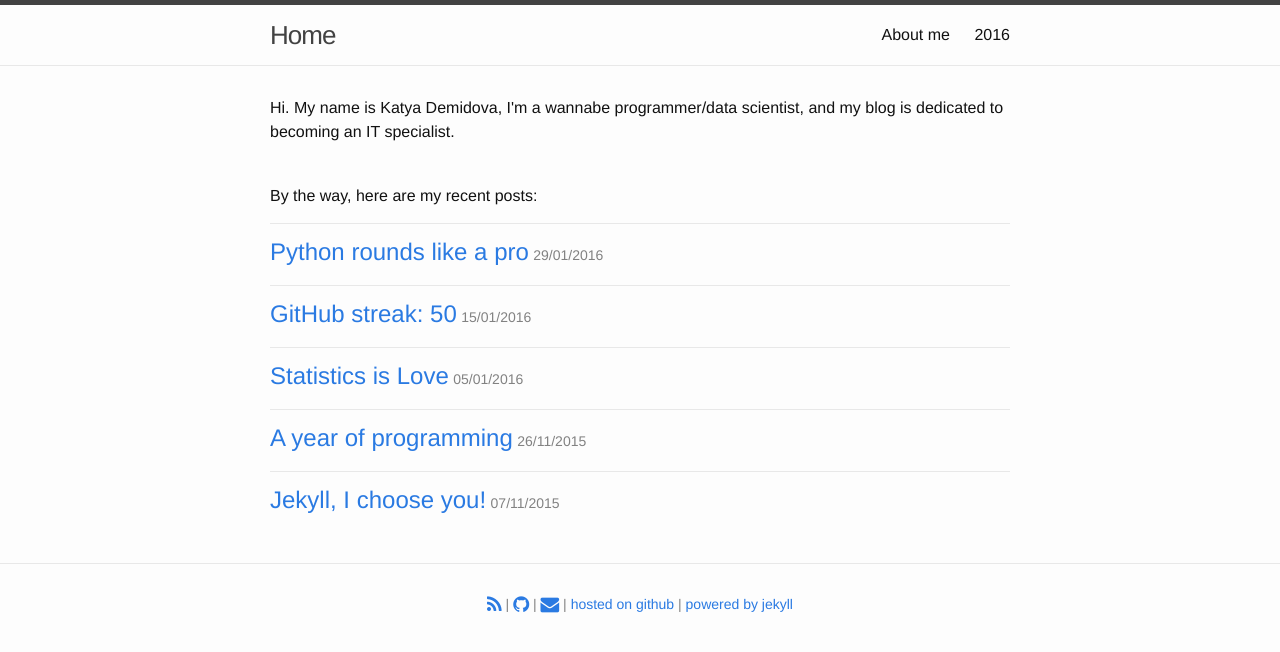
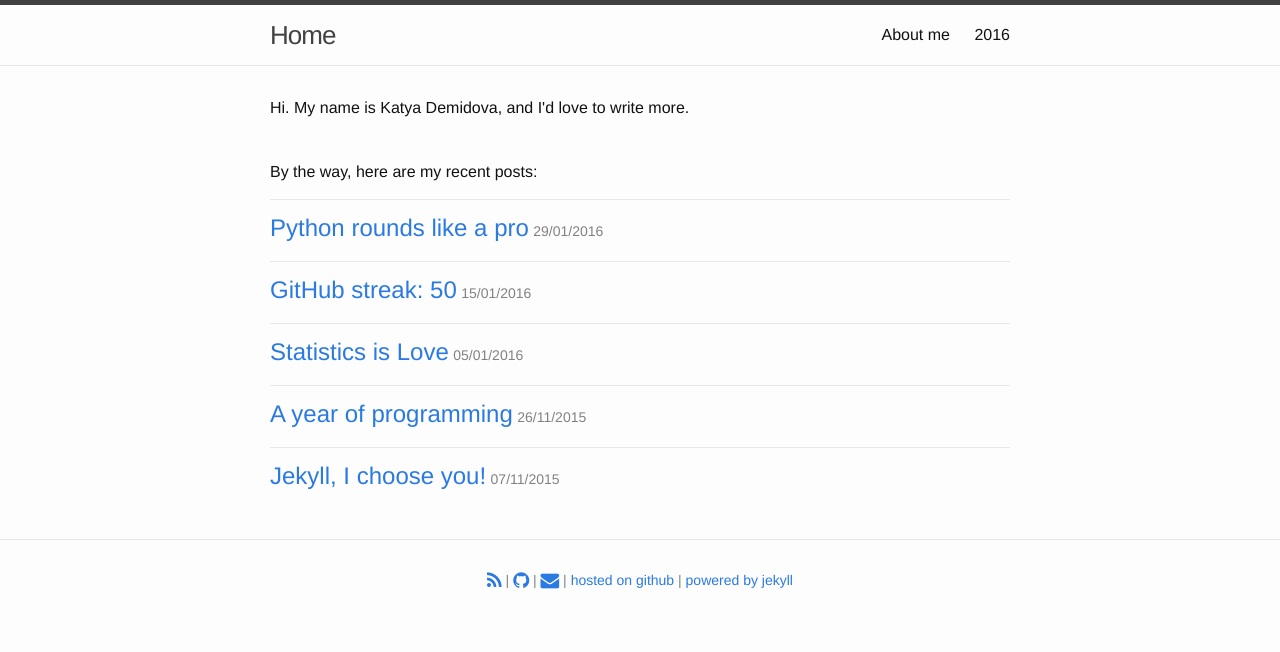
Before and after one commit to demidovakatya/demidovakatya.github.io, a Jekyll site: the page built from index.html, in a window 1280 px wide. Shown: the top 652 px of the page. Built offline with Jekyll 4.4.1, drawn with Linux system fonts in a browser that asks for light colours; nearby versions of some CDN libraries.

Commit message:
Small fix

```diff
--- a/_config.yml
+++ b/_config.yml
@@ -1,7 +1,7 @@
 ---
 baseurl: ""
-excerpt_separator: "\n\n"
-description: "Hi. My name is Katya Demidova, I'm a wannabe programmer/data scientist, and my blog is dedicated to becoming an IT specialist."
+# excerpt_separator: "\n\n"
+description: "Hi. My name is Katya Demidova, and I'd love to write more."
 github_username: demidovakatya
 highlighter: rouge
 kramdown:
```
